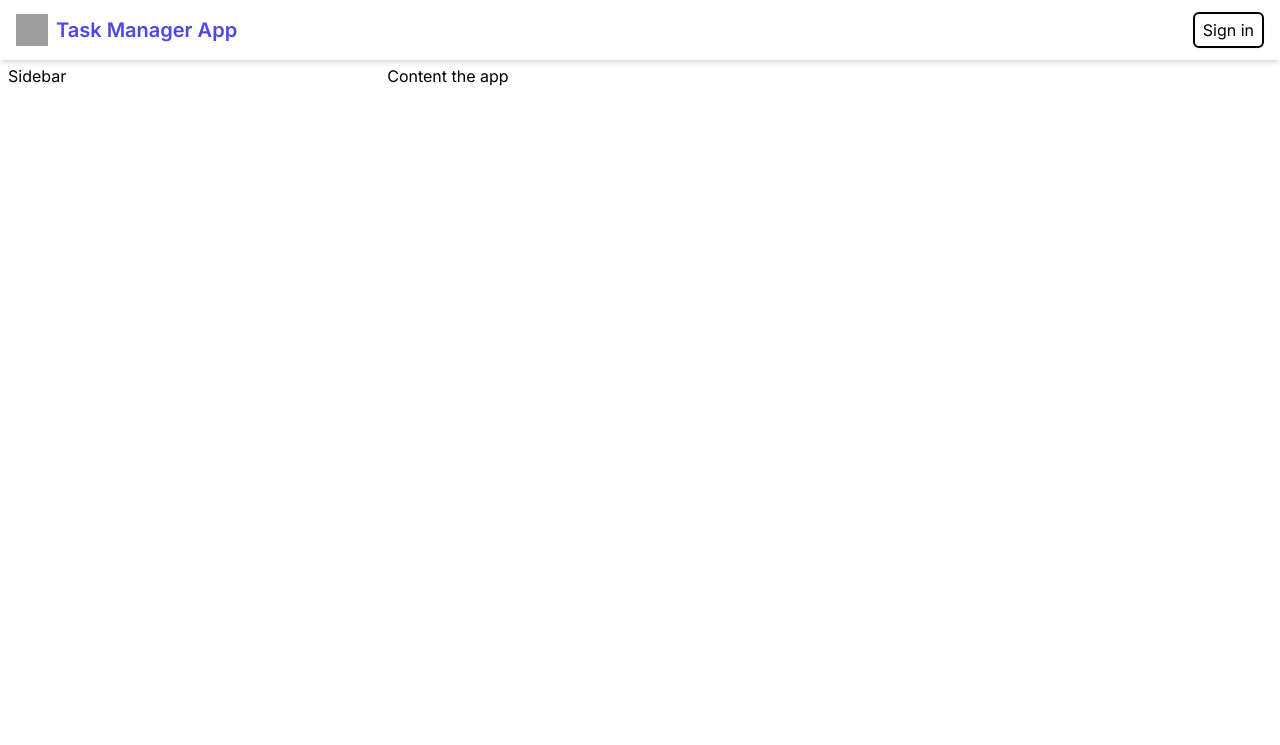
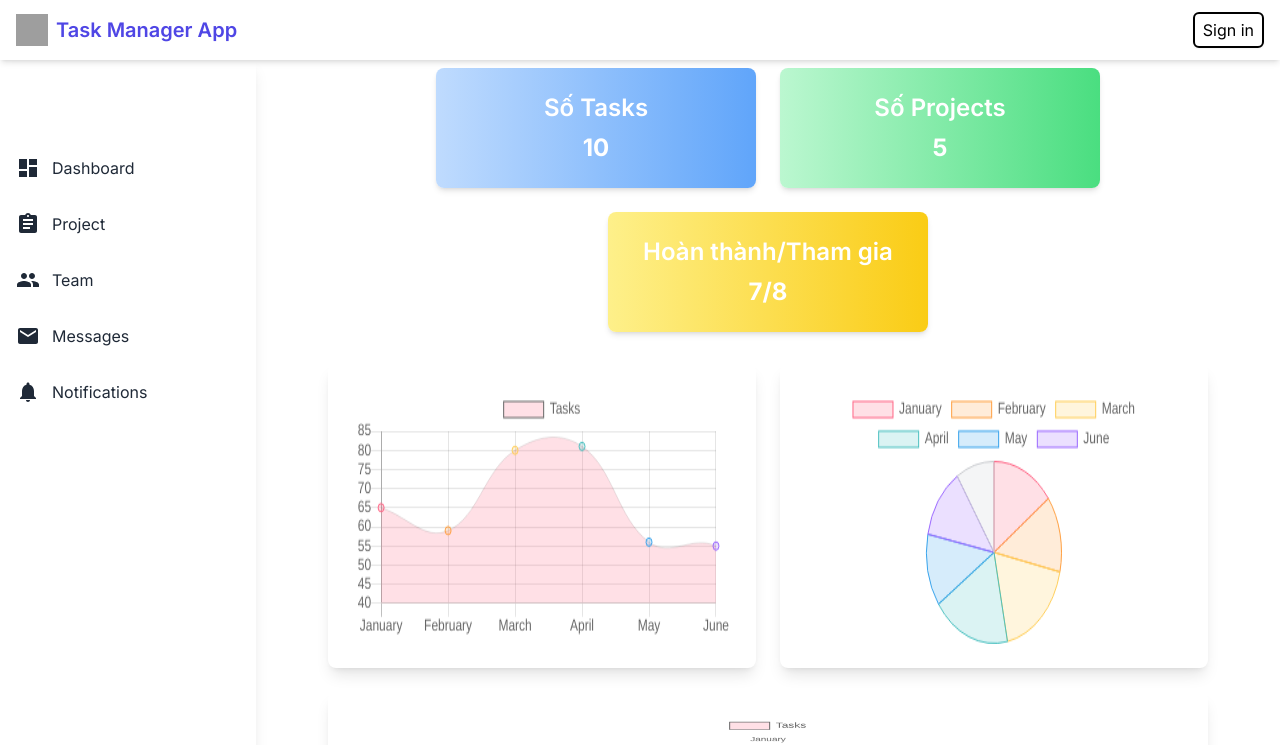
Before and after one commit to MinhTamNT/Task-Manager-FE, a Next.js app: page / in a window 1280 px wide. Shown: the top 745 px of the page. Built offline with nearby package versions, Linux system fonts and the light colour scheme; no server answers; grey boxes are pictures that could not be loaded.

Commit message:
[feature] : built home page

```diff
--- a/package.json
+++ b/package.json
@@ -15,8 +15,9 @@
     "@mui/icons-material": "^5.16.1",
     "@mui/material": "^5.16.1",
     "@mui/styled-engine-sc": "^6.0.0-alpha.18",
+    "@types/chart.js": "^2.9.41",
     "apollo-server-express": "^3.13.0",
-    "chart.js": "^4.4.3",
+    "chart.js": "^2.9.4",
     "next": "^14.2.5",
     "next-auth": "^4.24.7",
     "react": "^18.3.1",
--- /dev/null
+++ b/src/app/components/Chart/Chart.tsx
@@ -0,0 +1,54 @@
+"use client";
+import React, { useEffect, useRef } from "react";
+import { Chart, ChartData, ChartOptions, ChartType } from "chart.js";
+
+interface ChartComponentProps {
+  chartData: ChartData;
+  chartOptions?: ChartOptions;
+  chartType: ChartType;
+}
+
+const ChartComponent: React.FC<ChartComponentProps> = ({
+  chartData,
+  chartOptions,
+  chartType,
+}) => {
+  const chartRef = useRef<HTMLCanvasElement>(null);
+  let chartInstance: Chart | null = null;
+
+  useEffect(() => {
+    if (chartRef.current && chartData) {
+      chartInstance = new Chart(chartRef.current, {
+        type: chartType,
+        data: chartData,
+        options: {
+          ...chartOptions,
+          plugins: {
+            tooltip: {
+              backgroundColor: "#ffffff",
+              titleColor: "#000000",
+              bodyColor: "#000000",
+              borderColor: "#dddddd",
+              borderWidth: 1,
+              cornerRadius: 4,
+            },
+          },
+        },
+      });
+    }
+
+    return () => {
+      if (chartInstance) {
+        chartInstance.destroy();
+      }
+    };
+  }, [chartData, chartOptions]);
+
+  return (
+    <div className="p-6 bg-white rounded-lg shadow-lg">
+      <canvas ref={chartRef} className="w-full h-64" />
+    </div>
+  );
+};
+
+export default ChartComponent;
--- a/src/app/components/Header/Header.tsx
+++ b/src/app/components/Header/Header.tsx
@@ -1,16 +1,17 @@
+// components/Header/Header.tsx
 import React from "react";
 import { SignInButton } from "../SiginInButton/SignInButton";
 
 export const Header = () => {
   return (
-    <header className="bg-white shadow-md h-[60px] flex items-center justify-between px-4">
+    <header className="bg-white fixed top-0 left-0 right-0 shadow-md h-[60px] flex items-center justify-between px-4 z-50">
       <div className="flex items-center space-x-2">
         <img
           src="https://play-lh.googleusercontent.com/pjUulZ-Vdo7qPKxk3IRhnk8SORPlgSydSyYEjm7fGcoXO8wDyYisWXwQqEjMryZ_sqK2"
           alt="Logo"
           className="h-8 w-8"
         />
-        <span className="text-xl font-semibold  transition duration-300 ease-in-out text-indigo-600  shadow-indigo-600/50">
+        <span className="text-xl font-semibold text-indigo-600">
           Task Manager App
         </span>
       </div>
--- a/src/app/components/Sidebar/Sidebar.tsx
+++ b/src/app/components/Sidebar/Sidebar.tsx
@@ -1,5 +1,43 @@
 import React from "react";
+import DashboardIcon from "@mui/icons-material/Dashboard";
+import ProjectIcon from "@mui/icons-material/Assignment";
+import TeamIcon from "@mui/icons-material/Group";
+import MessageIcon from "@mui/icons-material/Email";
+import NotificationIcon from "@mui/icons-material/Notifications";
+import Link from "next/link";
+
+interface SidebarItem {
+  icon: React.ReactNode;
+  text: string;
+  url: string;
+}
+
+const sidebarItems: SidebarItem[] = [
+  { icon: <DashboardIcon />, text: "Dashboard", url: "/" },
+  { icon: <ProjectIcon />, text: "Project", url: "/project" },
+  { icon: <TeamIcon />, text: "Team", url: "/" },
+  { icon: <MessageIcon />, text: "Messages", url: "/" },
+  { icon: <NotificationIcon />, text: "Notifications", url: "/" },
+];
 
 export const Sidebar = () => {
-  return <div>Sidebar</div>;
+  return (
+    <aside className="bg-white text-black w-64 h-full shadow-lg transform fixed inset-y-0 left-0 md:relative transition-transform duration-200 ease-in-out">
+      <div className="flex items-center justify-center h-16"></div>
+      <nav className="mt-6">
+        <ul className="space-y-4">
+          {sidebarItems.map((item, index) => (
+            <li key={index}>
+              <Link href={item.url}>
+                <button className="flex items-center text-gray-800 hover:text-indigo-600 py-2 px-4 transition-colors duration-200">
+                  {item.icon}
+                  <span className="ml-3">{item.text}</span>
+                </button>
+              </Link>
+            </li>
+          ))}
+        </ul>
+      </nav>
+    </aside>
+  );
 };
--- a/src/app/globals.css
+++ b/src/app/globals.css
@@ -15,3 +15,36 @@
     --background-end-rgb: 0, 0, 0;
   }
 }
+
+::-webkit-scrollbar {
+  width: 2px;
+}
+
+::-webkit-scrollbar-thumb {
+  background-color: rgba(var(--foreground-rgb), 0.4);
+  border-radius: 4px;
+}
+
+::-webkit-scrollbar-track {
+  background: linear-gradient(to bottom,
+    rgba(var(--background-start-rgb), 1),
+    rgba(var(--background-end-rgb), 1)
+  );
+}
+
+html {
+  overscroll-behavior-y: auto;
+}
+
+
+@layer components {
+  .card {
+    @apply w-80 p-6 shadow-md rounded-lg text-white
+  }
+  .card-text {
+    @apply text-2xl font-semibold mb-2 text-center
+  }
+  .card-amount {
+    @apply text-2xl font-bold text-center
+  }
+}
--- a/src/app/layout.tsx
+++ b/src/app/layout.tsx
@@ -25,13 +25,13 @@ export default function RootLayout({
     <html lang="en">
       <body className={inter.className}>
         <Provider>
-          <div className="header">
+          <div className="header ">
             <Header />
-            <div className="md:flex items-center px-2 py-1">
-              <div className="w-[30%]">
+            <div className="md:flex min-h-screen pt-[60px]">
+              <div className="w-[20%] md:block hidden">
                 <Sidebar />
               </div>
-              <div className="content w-[70%]">{children}</div>
+              <div className="content w-[70%] md:mx-auto">{children}</div>
             </div>
           </div>
         </Provider>
--- a/src/app/page.tsx
+++ b/src/app/page.tsx
@@ -1,4 +1,85 @@
 "use client";
-export default function Home() {
-  return <main className="">Content the app</main>;
-}
+import React from "react";
+import ChartComponent from "./components/Chart/Chart";
+
+const chartData = {
+  labels: ["January", "February", "March", "April", "May", "June"],
+  datasets: [
+    {
+      label: "Tasks",
+      backgroundColor: [
+        "rgba(255, 99, 132, 0.2)",
+        "rgba(255, 159, 64, 0.2)",
+        "rgba(255, 205, 86, 0.2)",
+        "rgba(75, 192, 192, 0.2)",
+        "rgba(54, 162, 235, 0.2)",
+        "rgba(153, 102, 255, 0.2)",
+        "rgba(201, 203, 207, 0.2)",
+      ],
+      borderColor: [
+        "rgb(255, 99, 132)",
+        "rgb(255, 159, 64)",
+        "rgb(255, 205, 86)",
+        "rgb(75, 192, 192)",
+        "rgb(54, 162, 235)",
+        "rgb(153, 102, 255)",
+        "rgb(201, 203, 207)",
+      ],
+      borderWidth: 1,
+      hoverBackgroundColor: "rgba(66, 153, 225, 0.8)",
+      hoverBorderColor: "rgba(66, 153, 225, 1)",
+      data: [65, 59, 80, 81, 56, 55, 40],
+    },
+  ],
+};
+
+const chartOptions = {
+  maintainAspectRatio: false,
+  scales: {
+    y: {
+      beginAtZero: true,
+      grid: {
+        color: "rgba(200, 200, 200, 0.2)",
+      },
+    },
+    x: {
+      grid: {
+        color: "rgba(200, 200, 200, 0.2)",
+      },
+    },
+  },
+};
+
+const Home: React.FC = () => {
+  return (
+    <main className="flex flex-col min-h-screen p-2">
+      <div className="flex flex-wrap justify-center gap-6 mb-8">
+        <div className="bg-gradient-to-r from-blue-200 to-blue-400 card">
+          <h3 className="card-text">Số Tasks</h3>
+          <p className="card-amount">10</p>
+        </div>
+        <div className="bg-gradient-to-r from-green-200 to-green-400 card">
+          <h3 className="card-text">Số Projects</h3>
+          <p className="card-amount">5</p>
+        </div>
+        <div className="bg-gradient-to-r from-yellow-200 to-yellow-400 card">
+          <h3 className="card-text">Hoàn thành/Tham gia</h3>
+          <p className="card-amount">7/8</p>
+        </div>
+      </div>
+      <div className="grid grid-cols-1 md:grid-cols-2 gap-6">
+        <div className="w-full">
+          <ChartComponent chartData={chartData} chartType="line" />
+        </div>
+        <div className="w-full">
+          <ChartComponent chartData={chartData} chartType="pie" />
+        </div>
+      </div>
+      <div className="w-full mt-6">
+        <ChartComponent chartData={chartData} chartType="radar" />
+      </div>
+    </main>
+  );
+};
+
+export default Home;
```
Also changed, not shown: 1 other file (tests, documents, lock files or other folders).
